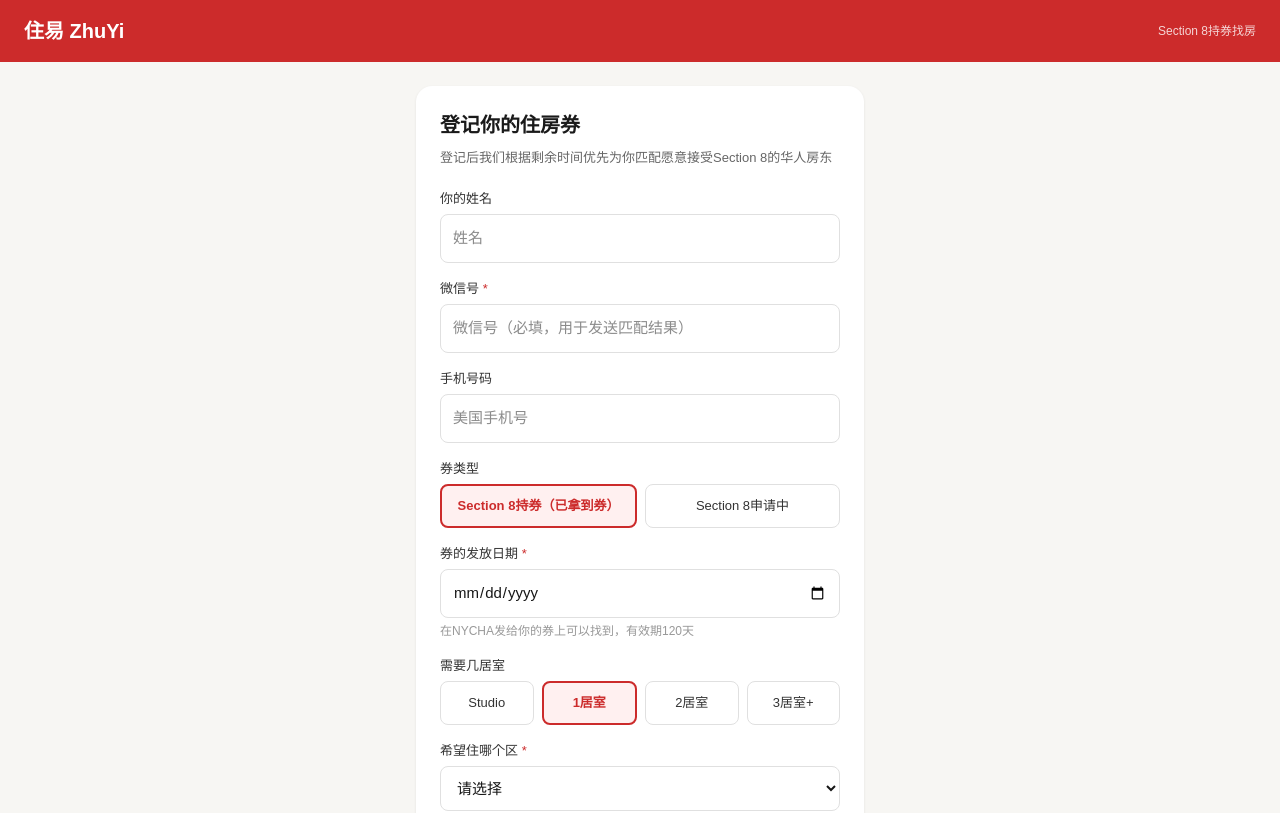
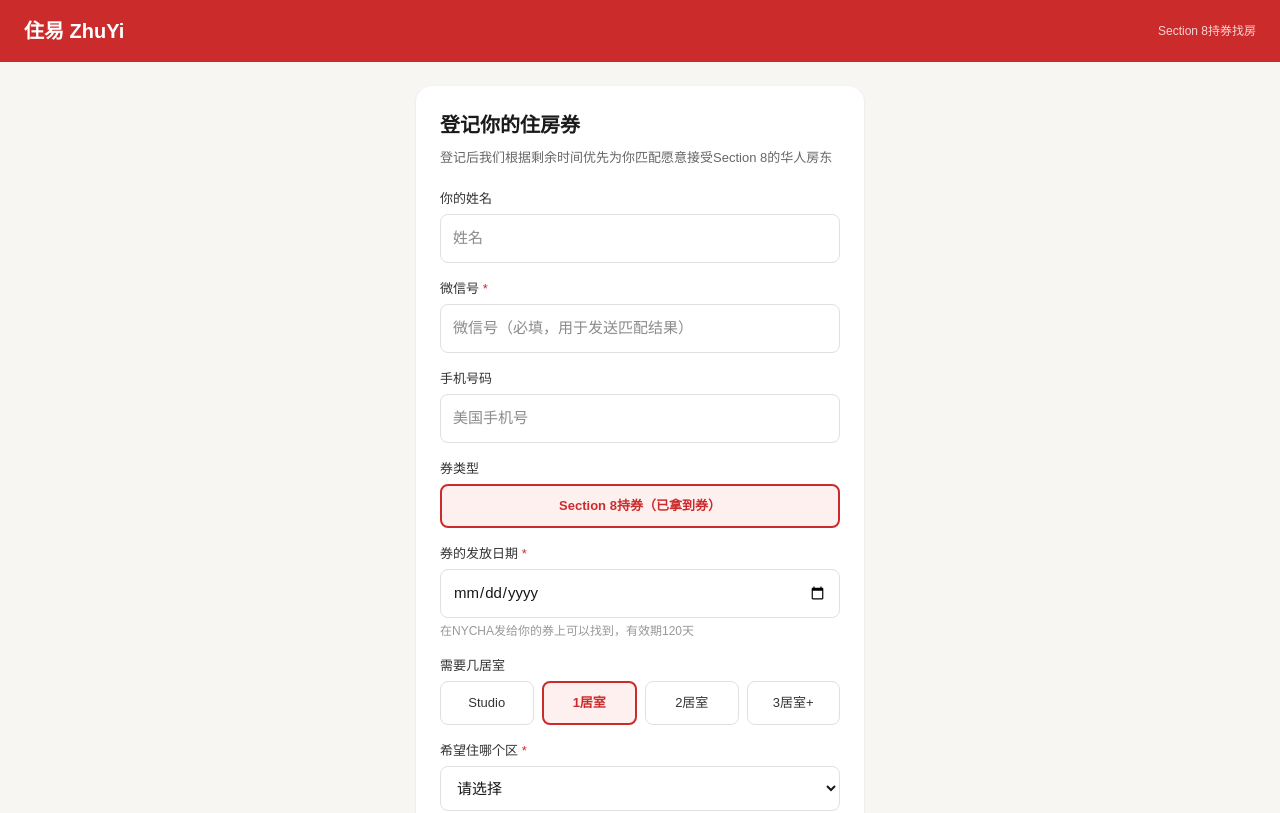
Before and after one commit to mtaiya2026jan-beep/zhuyi, a Next.js app: page /voucher in a window 1280 px wide. Shown: the top 813 px of the page. Built offline with nearby package versions, Linux system fonts and the light colour scheme; no server answers.

Commit message:
fix: voucher删除申请中选项

```diff
--- a/src/app/voucher/page.tsx
+++ b/src/app/voucher/page.tsx
@@ -125,7 +125,7 @@ export default function VoucherPage() {
 
             <label style={lStyle}>券类型</label>
             <div style={{ display: 'flex', gap: '8px', marginBottom: '16px' }}>
-              {([['section8', 'Section 8持券（已拿到券）'], ['applying', 'Section 8申请中']] as [string, string][]).map(([v, l]) => (
+              {([['section8', 'Section 8持券（已拿到券）']] as [string, string][]).map(([v, l]) => (
                 <button key={v} onClick={() => u('voucherType', v)} style={btnBase(form.voucherType === v)}>{l}</button>
               ))}
             </div>
```
